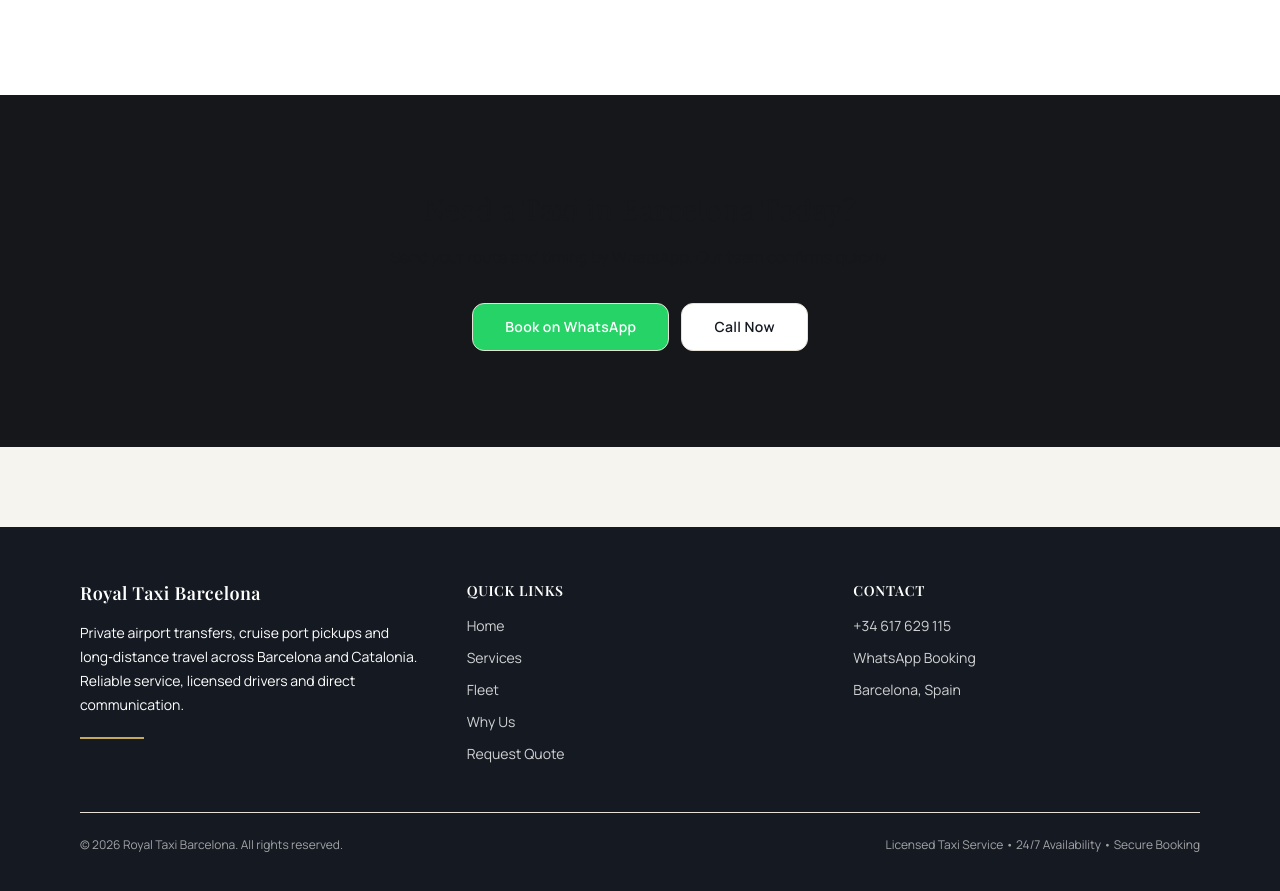
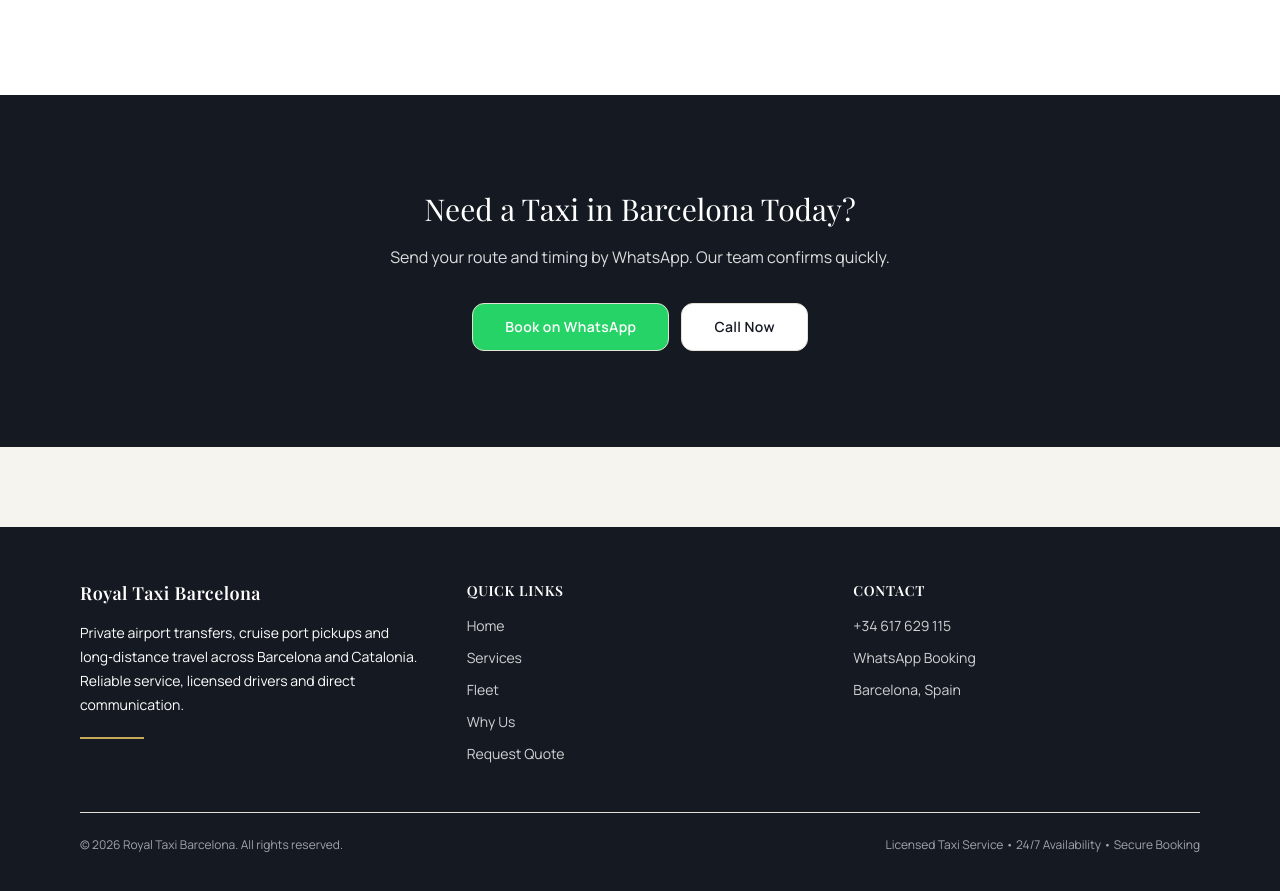
Before and after one commit to insidedopamineacademy-cmd/royaltaxibcn, a Next.js app: page /en in a window 1280 px wide. Shown: the part 2292-3183 px from the top of the page. Built offline with nearby package versions, Linux system fonts and the light colour scheme; a web font is replaced by a local one.

Commit message:
fix(home): apply dark-section utility to fleet section

```diff
--- a/src/app/[locale]/page.tsx
+++ b/src/app/[locale]/page.tsx
@@ -187,9 +187,9 @@
         </div>
       </SectionContainer>
 
-      <SectionContainer className="bg-[var(--color-ink)]" id="contact" containerClassName="max-w-5xl text-center">
-        <h2 className="text-2xl text-white md:text-3xl">{t("finalTitle")}</h2>
-        <p className="mx-auto mt-4 max-w-prose leading-7 text-white/90">{t("finalSupport")}</p>
+      <SectionContainer className="dark-section" id="contact" containerClassName="max-w-5xl text-center">
+        <h2 className="text-2xl md:text-3xl">{t("finalTitle")}</h2>
+        <p className="mx-auto mt-4 max-w-prose leading-7">{t("finalSupport")}</p>
         <div className="mt-8 flex flex-wrap items-center justify-center gap-3">
           <Button href={whatsappHref} variant="whatsapp" target="_blank" rel="noopener noreferrer" className="h-12 px-8">
             {t("finalButton")}
```
